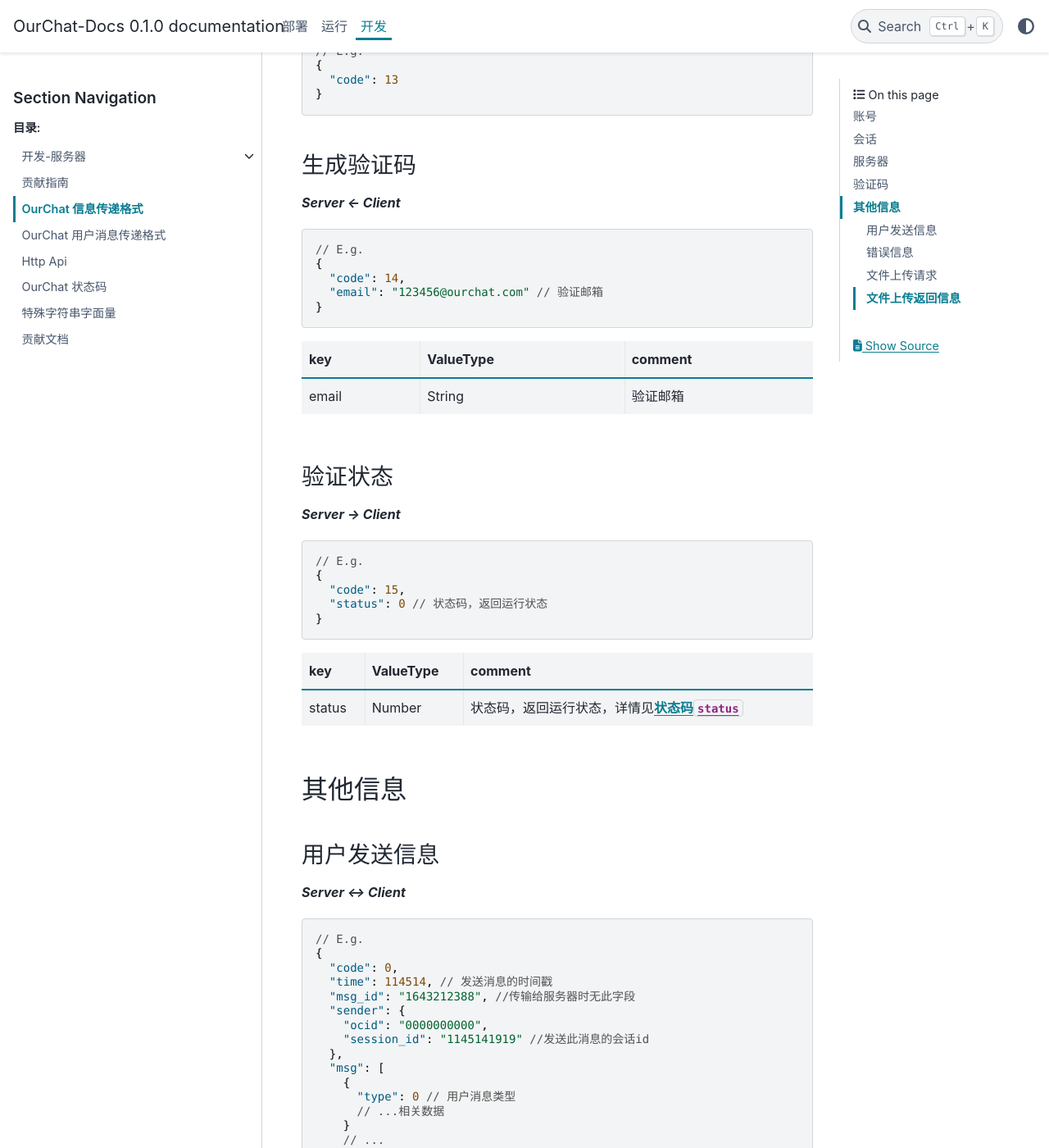
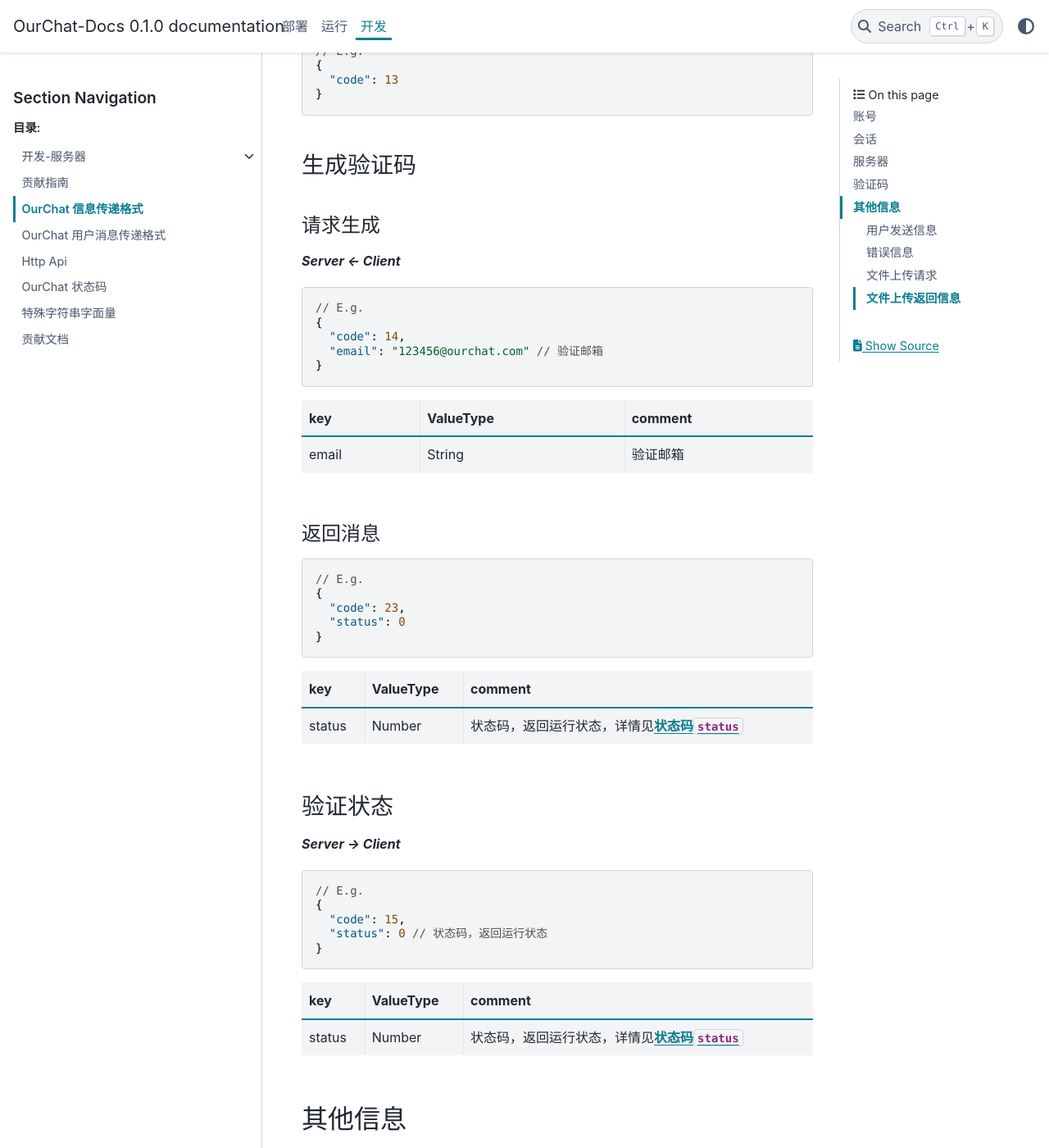
Before and after one commit to SkyUOI/OurChat-Docs, a Sphinx documentation site: the page built from docs/source/docs/development/msg_json.md, in a window 1280 px wide and 1400 px high, scrolled down 8999 px. Shown: the whole window at 82% size. Built offline with Sphinx 7.4.7 and the PyData theme 0.15.4, drawn with Linux system fonts in a browser that asks for light colours.

Commit message:
add verify return docs

````diff
--- a/docs/source/docs/development/msg_json.md
+++ b/docs/source/docs/development/msg_json.md
@@ -185,12 +185,13 @@
 | data | Object    | 需要更改的账号信息，可设置的字段见下面表格 |
 
 可设置的字段：
-| key | ValueType |
-|:------------|:----------|
-| nickname | String |
-| avatar | String |
-| avatar_key | String |
-| status | Number |
+
+| key        | ValueType |
+| :--------- | :-------- |
+| nickname   | String    |
+| avatar     | String    |
+| avatar_key | String    |
+| status     | Number    |
 
 以上字段具体意义见[**获取账号信息**`request_value`](#获取账号信息)
 
@@ -355,6 +356,8 @@
 
 ### 生成验证码
 
+#### 请求生成
+
 **_Server <- Client_**
 
 ```json
@@ -368,6 +371,20 @@
 | key   | ValueType | comment  |
 | :---- | :-------- | :------- |
 | email | String    | 验证邮箱 |
+
+#### 返回消息
+
+```json
+// E.g.
+{
+  "code": 23,
+  "status": 0
+}
+```
+
+| key    | ValueType | comment                                                                   |
+| :----- | :-------- | :------------------------------------------------------------------------ |
+| status | Number    | 状态码，返回运行状态，详情见[**状态码**`status`](status_code.md#验证状态) |
 
 ### 验证状态
 
--- a/docs/source/docs/development/server/index.rst
+++ b/docs/source/docs/development/server/index.rst
@@ -7,5 +7,5 @@
    :caption: 目录:
 
    basic
+   server-develop
    server-database
-   server-develop
````
Also changed, not shown: 1 other file.
